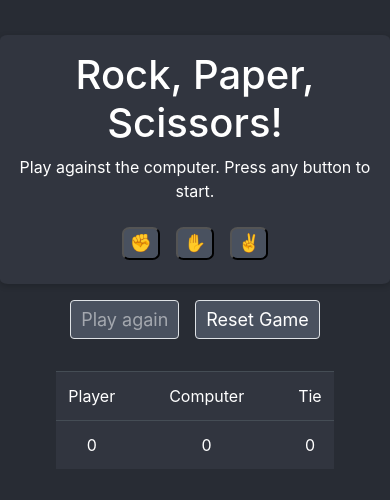
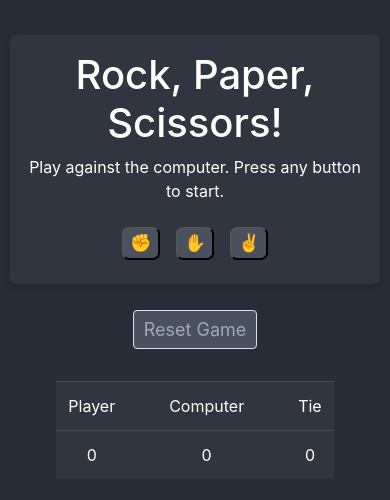
Before and after one commit to stefi23/Schere-Stein-Papier, a React (Create React App) app: page / in a window 390 px wide. Shown: the part 162-662 px from the top of the page. Built offline with nearby package versions, Linux system fonts and the light colour scheme.

Commit message:
small adjustments

```diff
--- a/src/App.css
+++ b/src/App.css
@@ -74,17 +74,31 @@
   border-radius: 2%;
 }
 
+@media screen and (max-width: 700px) {
+  .box {
+    border-radius: 2%;
+    margin: 10px;
+  }
+}
+
+@media screen and (max-width: 320px) {
+  .box {
+    border-radius: 2%;
+    margin: 10px;
+  }
+}
+
 p {
   font-size: 16px;
 }
 
-.buttonPink {
+.buttonGray {
   font-size: 18px;
   background-color: #49515f;
   color: white;
   padding: 5px 10px;
 }
-.buttonPink:disabled {
+.buttonGray:disabled {
   font-size: 18px;
   background-color: #49515f;
   color: #a4a8af;
--- a/src/App.js
+++ b/src/App.js
@@ -165,11 +165,11 @@ class App extends React.Component {
                       className="buttonBox"
                       style={{
                         background:
-                          this.state.winner == "Player" &&
+                          this.state.winner === "Player" &&
                           this.state.counterComplete === true
                             ? "#8a6a76"
                             : this.state.counterComplete === true &&
-                              this.state.winner == "tie"
+                              this.state.winner === "tie"
                             ? "#49515f"
                             : "#49515f",
                       }}
@@ -201,11 +201,11 @@ class App extends React.Component {
                         className="buttonBox"
                         style={{
                           background:
-                            this.state.winner == "Computer" &&
+                            this.state.winner === "Computer" &&
                             this.state.counterComplete === true
                               ? "#8a6a76"
                               : this.state.counterComplete === true &&
-                                this.state.winner == "tie"
+                                this.state.winner === "tie"
                               ? "#49515f"
                               : "#49515f",
                         }}
@@ -225,16 +225,23 @@ class App extends React.Component {
           </div>
           <div className="row mt-2">
             <div className="col-12">
+              {this.state.winner !== "unknown" ? (
+                <button
+                  className="buttonGray m-2 border rounded"
+                  onClick={this.playGame}
+                >
+                  Play again
+                </button>
+              ) : null}
+
               <button
-                className="buttonPink m-2 border rounded"
-                onClick={this.playGame}
-                disabled={this.state.winner === "unknown"}
-              >
-                Play again
-              </button>
-              <button
-                className="buttonPink m-2 border rounded"
+                className="buttonGray m-2 border rounded"
                 onClick={this.resetGame}
+                disabled={
+                  this.state.computerScore === 0 &&
+                  this.state.playerScore === 0 &&
+                  this.state.tie === 0
+                }
               >
                 Reset Game
               </button>
```
